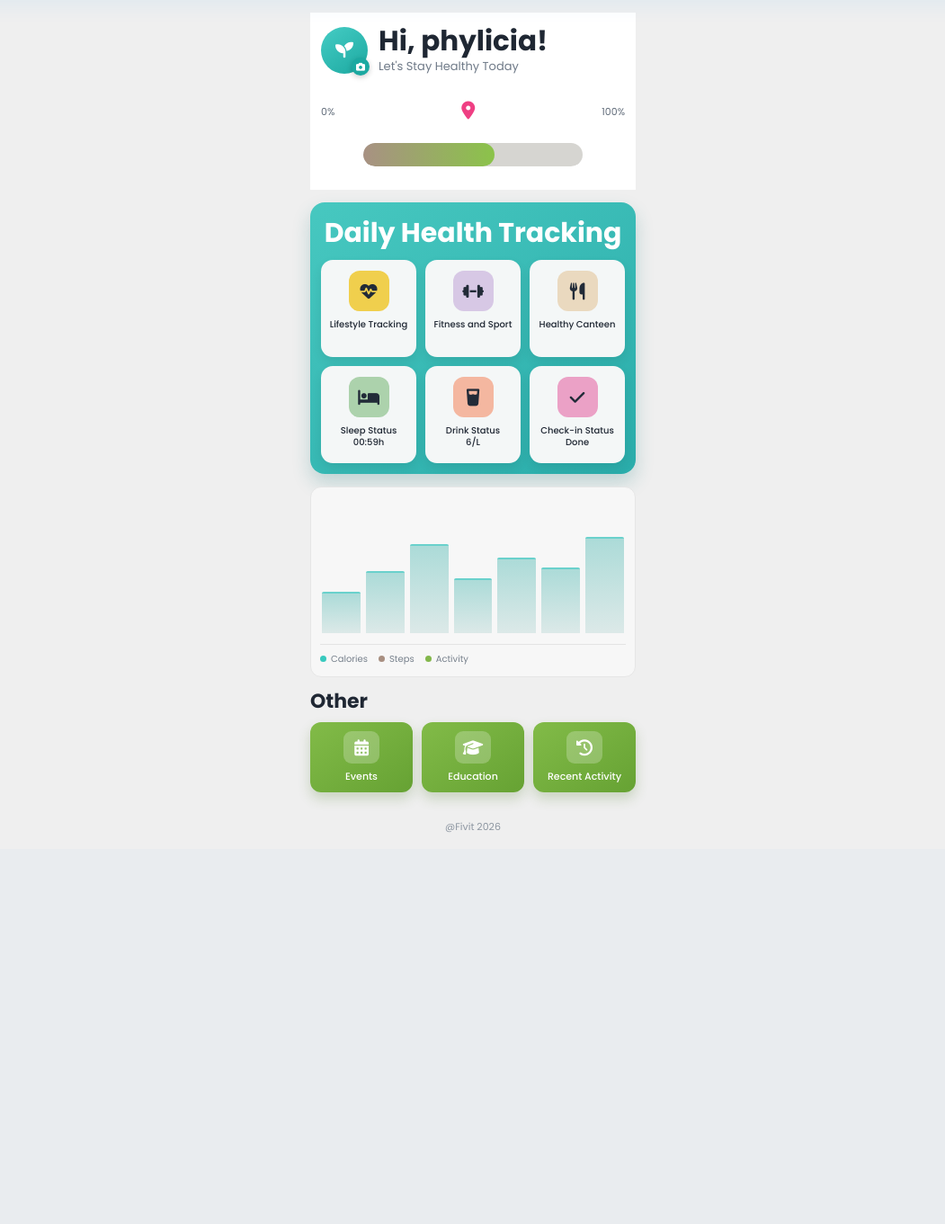
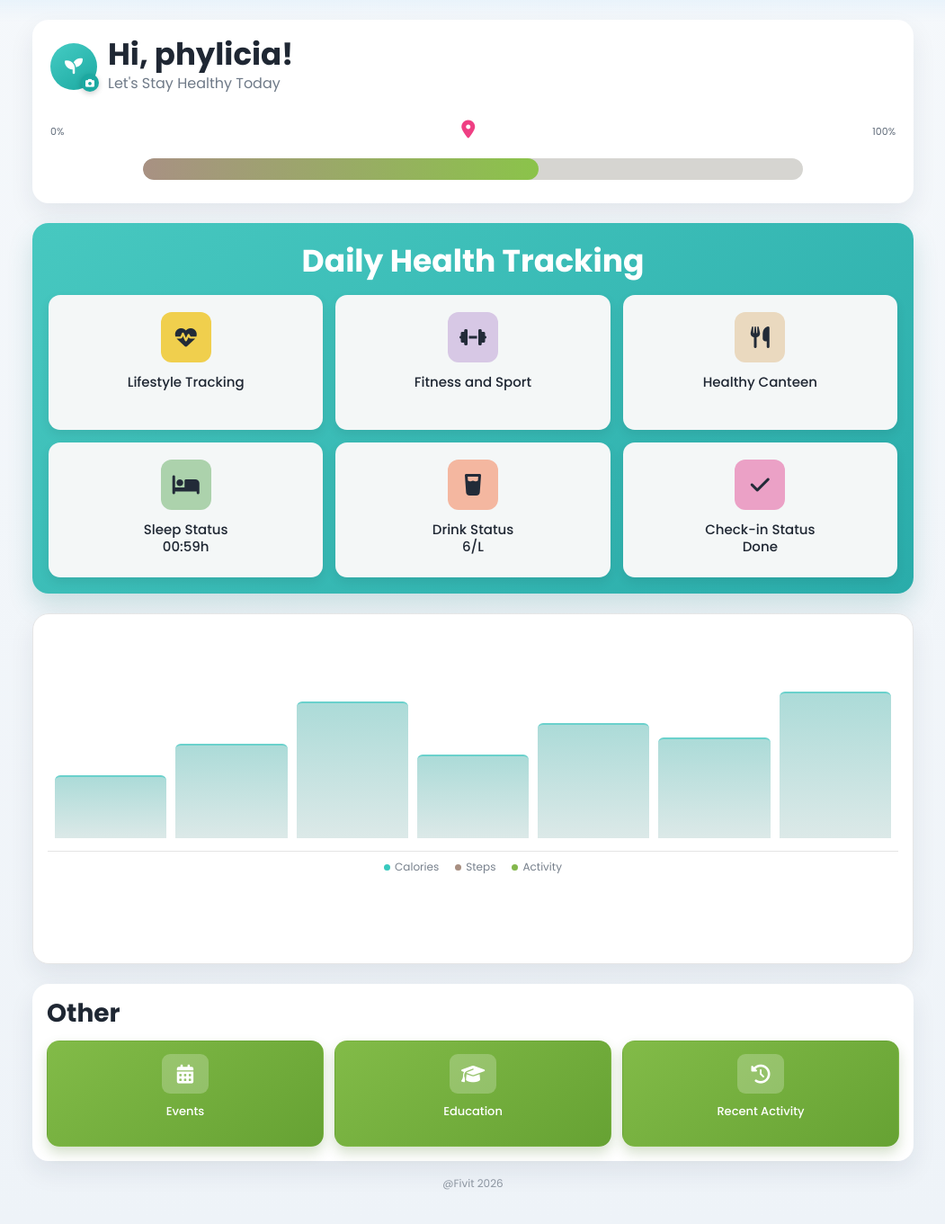
Before and after one commit to Matthew066/Fivitt, a PHP site: page /homescreen.php in a window 1280 px wide. Shown: the part 72-1433 px from the top of the page at 90% size, without its empty margins (114-1165 px from the left). Before the commit the page ends 998 px from the top, so only its background shows below. Run offline with PHP 8.4, Linux system fonts and the light colour scheme; a user stored in the database is signed in; data comes from the database, SQL or seed files in the repository.

Commit message:
ubah layout dekstop

```diff
--- a/assets/css/homsescreen.css
+++ b/assets/css/homsescreen.css
@@ -148,6 +148,8 @@ body {
     min-height: 108px;
     text-align: center;
     box-shadow: 0 5px 12px rgba(0, 0, 0, 0.08);
+    border: 1px solid transparent;
+    transition: transform 0.22s ease, box-shadow 0.22s ease, border-color 0.22s ease, background 0.22s ease;
 }
 
 .tracking-icon {
@@ -296,6 +332,8 @@ body {
     padding: 10px 8px;
     text-align: center;
     box-shadow: 0 7px 14px rgba(78, 125, 41, 0.24);
+    border: 1px solid transparent;
+    transition: transform 0.22s ease, box-shadow 0.22s ease, border-color 0.22s ease, filter 0.22s ease;
 }
 
 .other-icon {
@@ -326,3 +393,144 @@ body {
 .footer {
     display: none;
 }
+
+@media (min-width: 1024px) {
+    body {
+        background: linear-gradient(180deg, #f5f8fb 0%, #eef3f8 100%);
+    }
+
+    .homescreen-wrapper {
+        max-width: 1240px;
+        margin: 0 auto;
+        padding: 22px 22px 28px;
+        background: transparent;
+    }
+
+    .home-main {
+        padding: 0;
+        max-width: 980px;
+        margin: 0 auto;
+        display: block;
+    }
+
+    .hero-card,
+    .tracking-section,
+    .chart-section,
+    .other-section {
+        margin: 0;
+        border-radius: 18px;
+    }
+
+    .hero-card {
+        padding: 20px 20px 26px;
+        margin-bottom: 22px;
+        box-shadow: 0 12px 28px rgba(21, 42, 68, 0.08);
+    }
+
+    .hero-text h1 {
+        font-size: clamp(34px, 2.6vw, 46px);
+    }
+
+    .hero-text p {
+        font-size: 16px;
+    }
+
+    .progress-track {
+        width: 78%;
+        height: 24px;
+        margin-top: 14px;
+    }
+
+    .tracking-section {
+        padding: 20px 18px 18px;
+        margin-bottom: 22px;
+        box-shadow: 0 14px 28px rgba(39, 131, 130, 0.2);
+    }
+
+    .tracking-section h2 {
+        margin: 2px 0 16px;
+        font-size: clamp(30px, 2.7vw, 44px);
+    }
+
+    .tracking-grid {
+        gap: 14px;
+    }
+
+    .tracking-card {
+        min-height: 150px;
+        padding: 18px 12px 14px;
+    }
+
+    .tracking-icon {
+        width: 56px;
+        height: 56px;
+        margin-bottom: 12px;
+        font-size: 24px;
+    }
+
+    .tracking-card p {
+        font-size: 15px;
+        line-height: 1.3;
+    }
+
+    .chart-section {
+        min-height: 390px;
+        padding: 16px 16px 14px;
+        margin-bottom: 22px;
+        background: #ffffff;
+        box-shadow: 0 12px 28px rgba(21, 42, 68, 0.08);
+    }
+
+    .bars {
+        height: 248px;
+        gap: 10px;
+        padding: 0 8px 14px;
+    }
+
+    .bar {
+        border-radius: 6px 6px 0 0;
+    }
+
+    .legend {
+        justify-content: center;
+        gap: 18px;
+        font-size: 12px;
+    }
+
+    .other-section {
+        padding: 16px;
+        background: #ffffff;
+        box-shadow: 0 12px 28px rgba(21, 42, 68, 0.08);
+    }
+
+    .other-section h3 {
+        margin: 0 0 14px;
+        font-size: 28px;
+    }
+
+    .other-grid {
+        gap: 12px;
+    }
+
+    .other-card {
+        min-height: 118px;
+        padding: 14px 10px;
+        border-radius: 14px;
+    }
+
+    .other-icon {
+        width: 52px;
+        height: 44px;
+        margin-bottom: 10px;
+        font-size: 21px;
+    }
+
+    .other-card p {
+        font-size: 13px;
+    }
+
+    .home-footer {
+        padding: 16px 0 8px;
+        font-size: 12px;
+    }
+}
```
Also changed, not shown: other parts of assets/css/homsescreen.css (+63 -0 lines).
